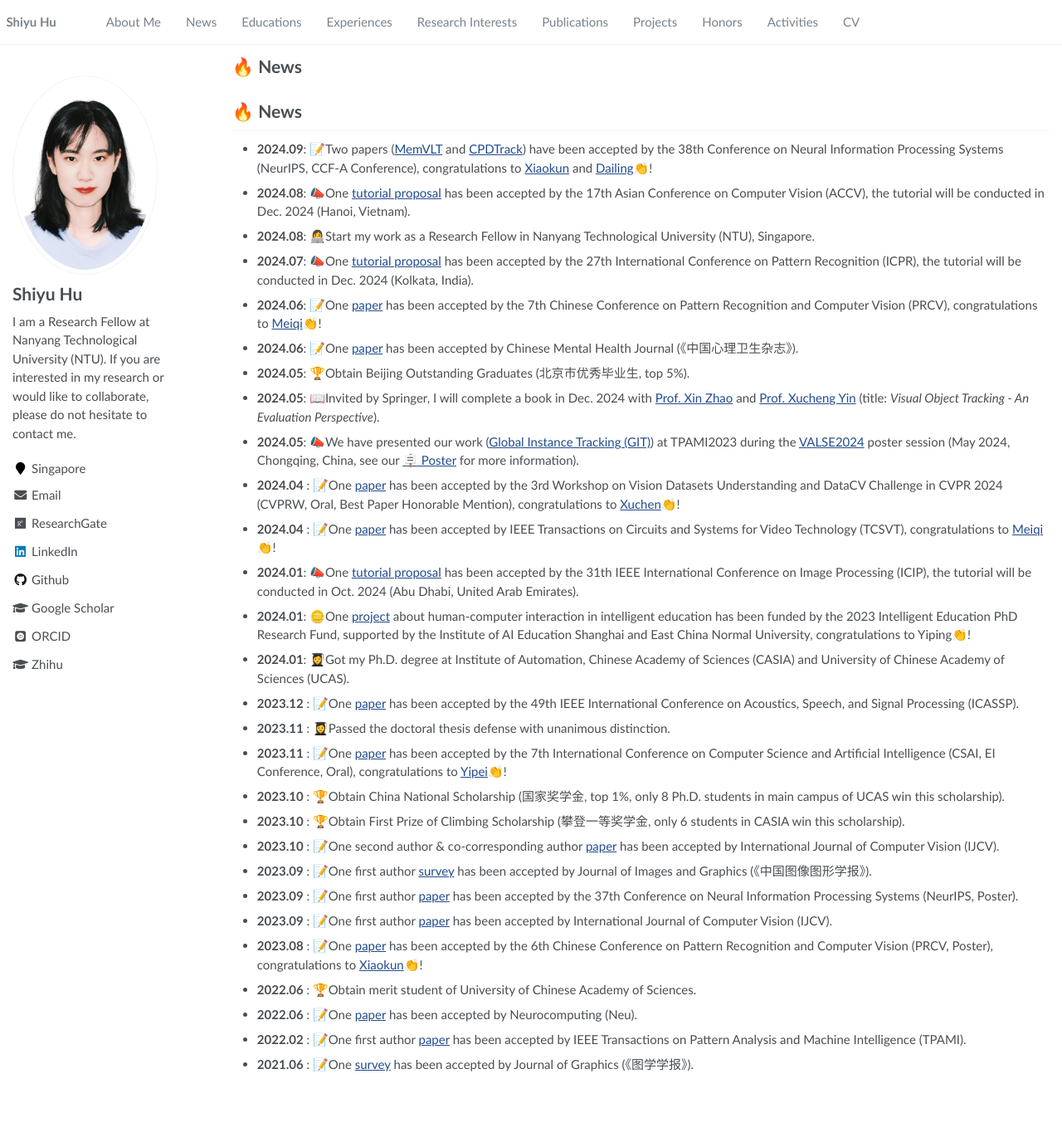
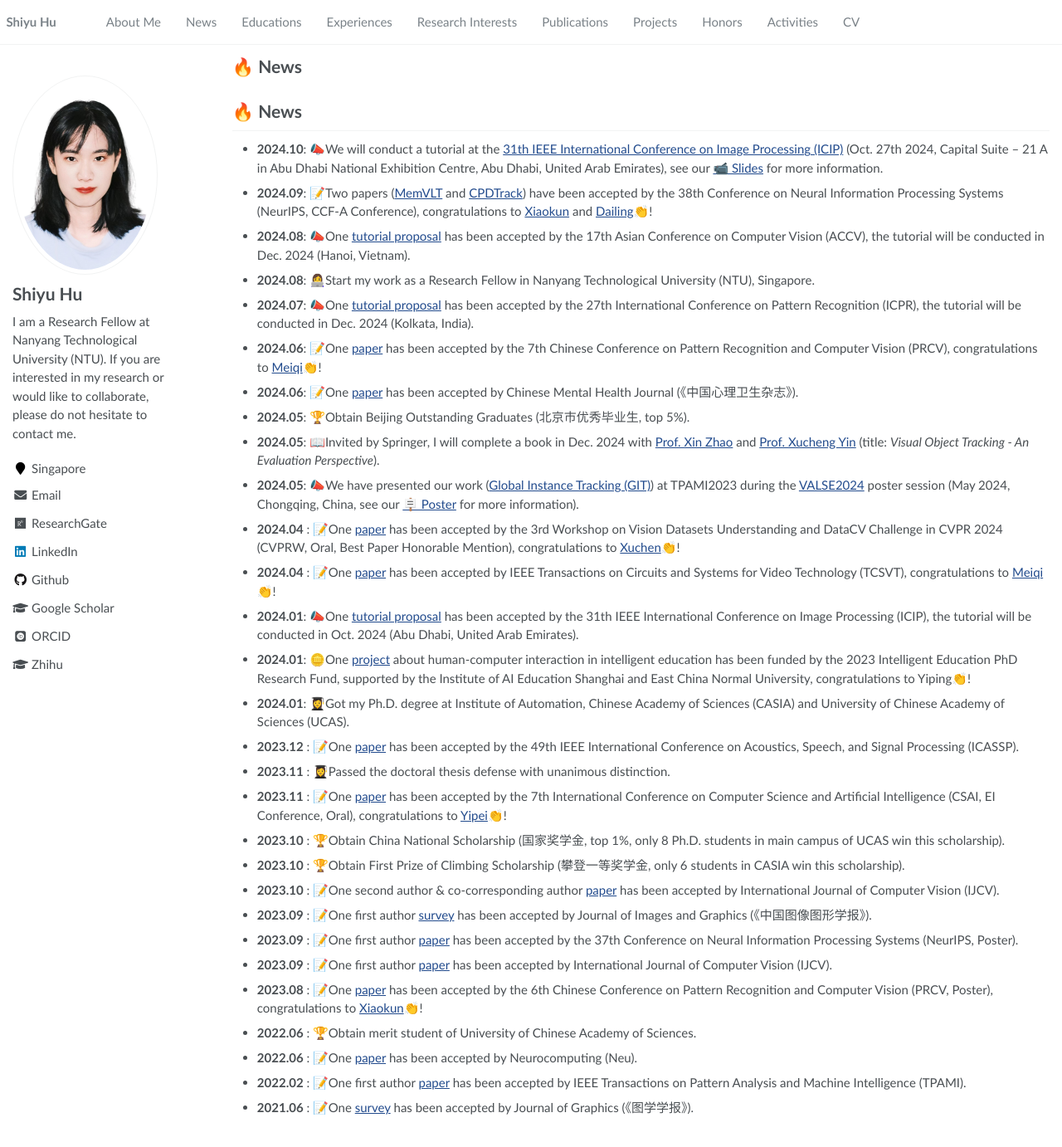
Before and after one commit to huuuuusy/huuuuusy.github.io, a Jekyll site: the page built from _pages/includes/news.md, in a window 1280 px wide and 1391 px high. Shown: the top 1382 px of the window at 83% size. Built offline with Jekyll 4.4.1, drawn with Linux system fonts in a browser that asks for light colours; some web fonts are replaced; our own code applies the rules of GitHub Pages for plain Markdown files.

Commit message:
241027 update ICIP24

```diff
--- a/_pages/includes/news.md
+++ b/_pages/includes/news.md
@@ -1,4 +1,5 @@
 # 🔥 News
+* **2024.10**: 📣We will conduct a tutorial at the [31th IEEE International Conference on Image Processing (ICIP)](https://2024.ieeeicip.org/) (Oct. 27th 2024, Capital Suite – 21 A in Abu Dhabi National Exhibition Centre, Abu Dhabi, United Arab Emirates), see our [📹 Slides](https://huuuuusy.github.io/files/ICIP2024-slides.pdf) for more information.
 * **2024.09**: 📝Two papers ([MemVLT](https://huuuuusy.github.io/#MemVLT) and [CPDTrack](https://huuuuusy.github.io/#CPDTrack)) have been accepted by the 38th Conference on Neural Information Processing Systems (NeurIPS, CCF-A Conference), congratulations to [Xiaokun](https://xiaokunfeng.github.io/) and [Dailing](https://zhangdailing8.github.io/)👏!
 * **2024.08**: 📣One [tutorial proposal](https://accv2024.org/) has been accepted by the 17th Asian Conference on Computer Vision (ACCV), the tutorial will be conducted in Dec. 2024 (Hanoi, Vietnam).
 * **2024.08**: 👩‍💻Start my work as a Research Fellow in Nanyang Technological University (NTU), Singapore.
```
Also changed, not shown: _pages/includes/activity.md (+1 -0 lines), 1 other file.
